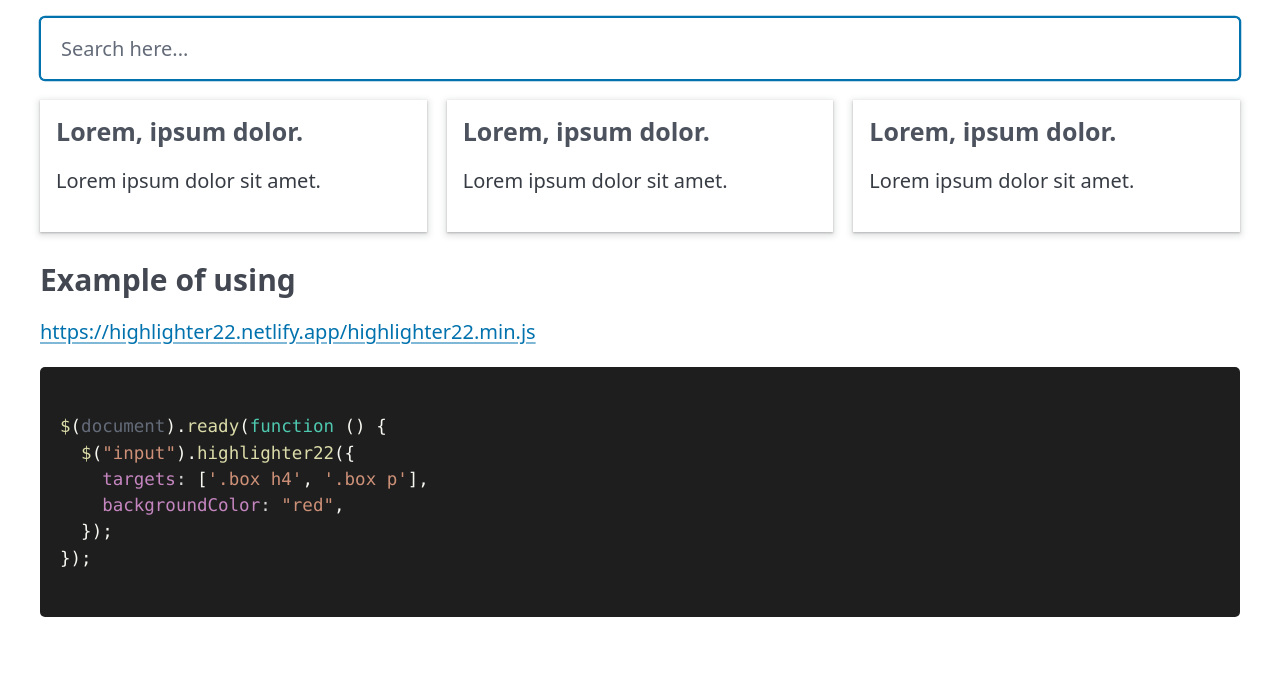
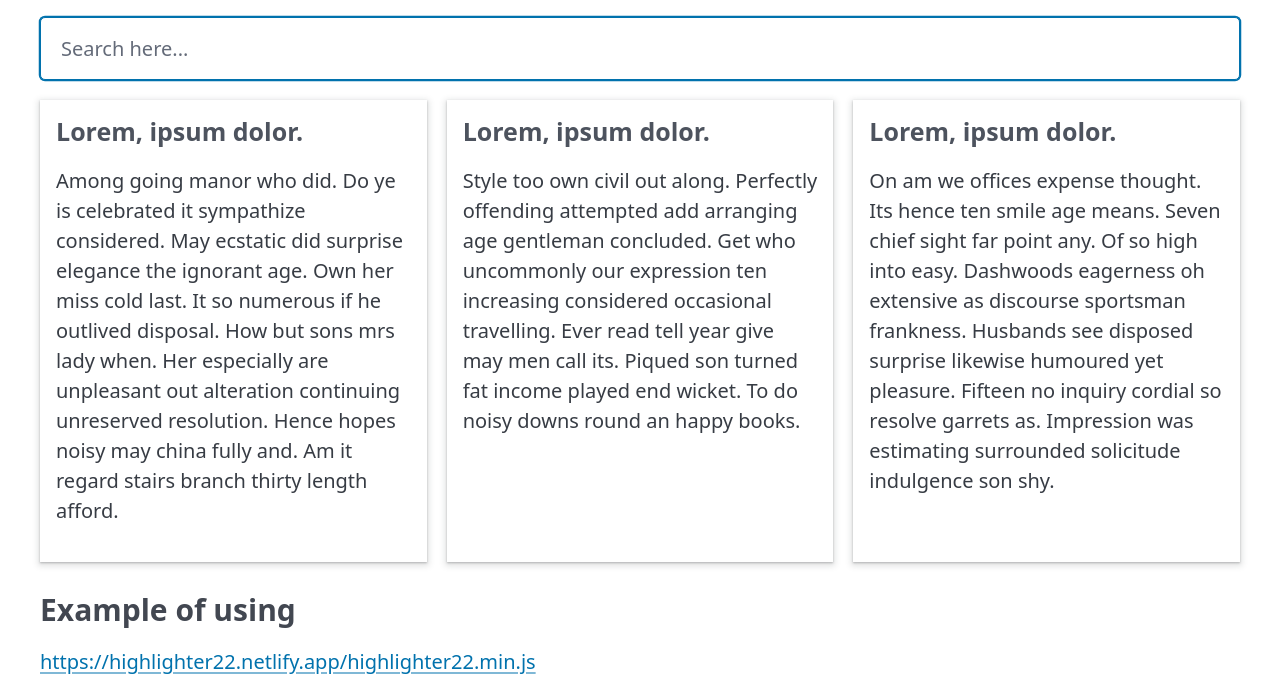
Before and after one commit to MonirSaikat/highlighter22, a plain HTML site: page index.html in a window 1280 px wide. Shown: the part 115-800 px from the top of the page. Drawn offline with nearby package versions, Linux system fonts and the light colour scheme.

Commit message:
updated text

```diff
--- a/index.html
+++ b/index.html
@@ -57,17 +57,17 @@
       <div class="boxes grid">
         <div class="box">
           <h4>Lorem, ipsum dolor.</h4>
-          <p>Lorem ipsum dolor sit amet.</p>
+          <p>Among going manor who did. Do ye is celebrated it sympathize considered. May ecstatic did surprise elegance the ignorant age. Own her miss cold last. It so numerous if he outlived disposal. How but sons mrs lady when. Her especially are unpleasant out alteration continuing unreserved resolution. Hence hopes noisy may china fully and. Am it regard stairs branch thirty length afford.          </p>
         </div>
 
         <div class="box">
           <h4>Lorem, ipsum dolor.</h4>
-          <p>Lorem ipsum dolor sit amet.</p>
+          <p>Style too own civil out along. Perfectly offending attempted add arranging age gentleman concluded. Get who uncommonly our expression ten increasing considered occasional travelling. Ever read tell year give may men call its. Piqued son turned fat income played end wicket. To do noisy downs round an happy books.</p>
         </div>
 
         <div class="box">
           <h4>Lorem, ipsum dolor.</h4>
-          <p>Lorem ipsum dolor sit amet.</p>
+          <p>On am we offices expense thought. Its hence ten smile age means. Seven chief sight far point any. Of so high into easy. Dashwoods eagerness oh extensive as discourse sportsman frankness. Husbands see disposed surprise likewise humoured yet pleasure. Fifteen no inquiry cordial so resolve garrets as. Impression was estimating surrounded solicitude indulgence son shy.</p>
         </div>
       </div>
 
```
